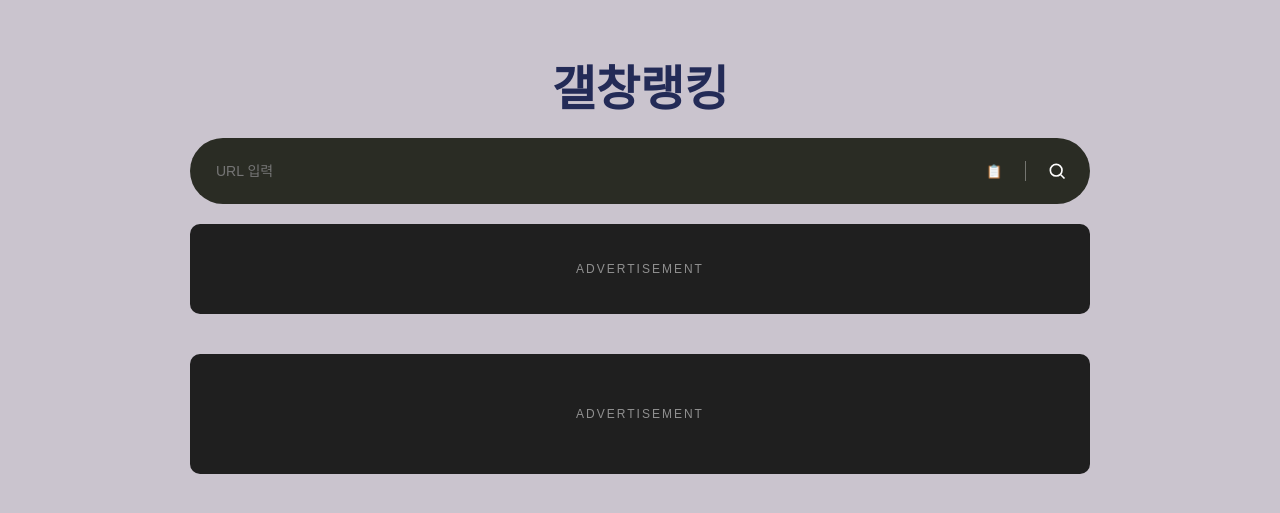
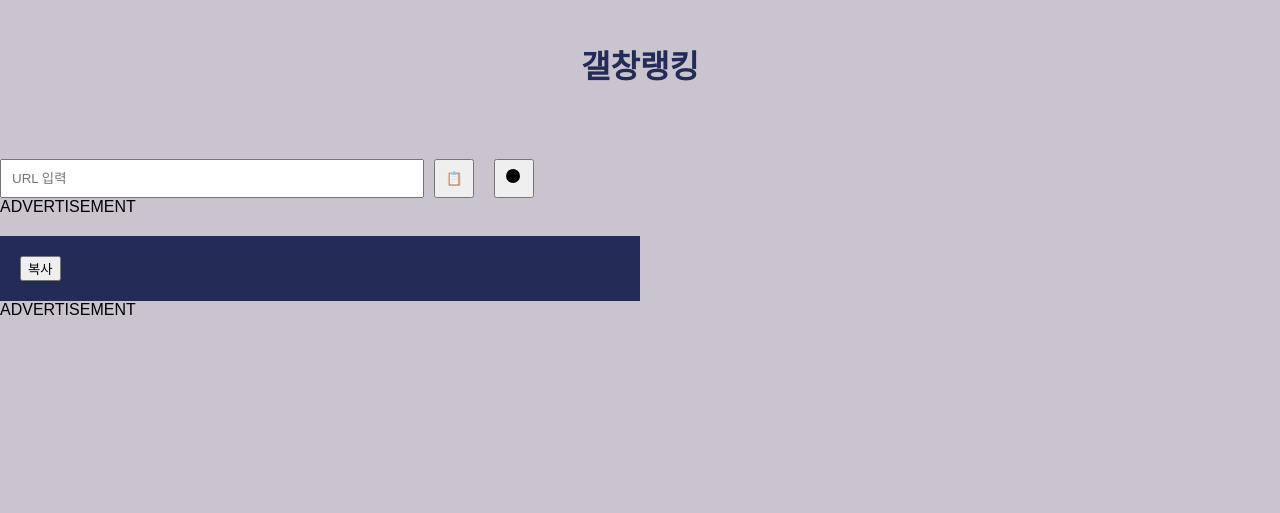
Before and after one commit to Yerim-lab/gallrank, a Flask app: page / in a window 1280 px wide. Shown: the top 513 px of the page. Run offline with Flask 3, Linux system fonts and the light colour scheme; parts of the project's set-up code (start-up, migrations or seed data) failed here and were passed over.

Commit message:
refactor for render stability

```diff
--- a/requirments.txt
+++ b/requirments.txt
@@ -0,0 +1,4 @@
+flask
+requests
+beautifulsoup4
+gunicorn
--- a/script.py
+++ b/script.py
@@ -1,4 +1,6 @@
-import requests
+if __name__ == "__main__":
+
+ts
 from bs4 import BeautifulSoup
 from datetime import datetime, timedelta
 from collections import defaultdict
--- a/static/style.css
+++ b/static/style.css
@@ -1,219 +1,50 @@
-* {
+body {
     margin: 0;
-    padding: 0;
-    box-sizing: border-box;
-    font-family: Arial, sans-serif;
+    background: #CAC4CE;
+    font-family: Arial;
 }
 
-body {
-    background: #CAC4CE;
-}
-
-/* ================= HEADER ================= */
 .header {
     text-align: center;
-    margin-top: 50px;
-}
-
-.header h1 {
-    font-size: 3rem;
+    padding: 20px;
     color: #232B57;
 }
 
-/* ================= SEARCH ================= */
-.search-wrap {
+.container {
     display: flex;
-    justify-content: center;
-    margin-top: 18px;
+    flex-direction: column;
+    align-items: center;
 }
 
 .search-box {
     display: flex;
-    align-items: center;
-
-    width: 90vw;
-    max-width: 900px;
-
-    background: #2A2C24;
-    border-radius: 50px;
-    padding: 12px;
+    gap: 10px;
+    margin-top: 30px;
 }
 
-/* INPUT */
 .search-box input {
-    flex: 1;
-
-    border: none;
-    outline: none;
-    background: none;
-
-    color: white;
-    font-size: 14px;
-
-    padding-left: 14px;
+    width: 400px;
+    padding: 10px;
 }
 
-/* BUTTON */
-.icon-btn {
-    width: 42px;
-    height: 42px;
-
-    border: none;
-    background: transparent;
-    cursor: pointer;
-
-    display: flex;
-    align-items: center;
-    justify-content: center;
-
-    color: white;
+.search-box button {
+    width: 40px;
 }
 
-/* DIVIDER */
-.divider {
-    width: 1px;
-    height: 20px;
-    background: rgba(255,255,255,0.35);
-    margin: 0 10px;
+.board {
+    margin-top: 20px;
+    width: 600px;
+    background: #232B57;
+    color: white;
+    padding: 20px;
 }
 
-/* SEARCH ICON */
-.search-btn .icon {
-    width: 20px;
-    height: 20px;
-    stroke: white;
-    fill: none;
-    stroke-width: 2;
-}
-
-/* LOADING DOTS */
-.search-btn .dots {
-    display: none;
-    gap: 4px;
-}
-
-.search-btn.loading .icon {
+.hidden {
     display: none;
 }
 
-.search-btn.loading .dots {
+.row {
     display: flex;
+    justify-content: space-between;
+    padding: 5px 0;
 }
-
-.dots span {
-    width: 5px;
-    height: 5px;
-    background: white;
-    border-radius: 50%;
-    animation: bounce 1s infinite;
-}
-
-.dots span:nth-child(2) { animation-delay: 0.2s; }
-.dots span:nth-child(3) { animation-delay: 0.4s; }
-
-@keyframes bounce {
-    0%,100% { transform: scale(0); }
-    50% { transform: scale(1); }
-}
-
-/* ================= ADS ================= */
-.ad-slot {
-    width: 90vw;
-    max-width: 900px;
-
-    margin: 20px auto;
-
-    background: #1f1f1f;
-    color: rgba(255,255,255,0.5);
-
-    display: flex;
-    align-items: center;
-    justify-content: center;
-
-    font-size: 12px;
-    letter-spacing: 2px;
-
-    border-radius: 10px;
-}
-
-.top-ad {
-    height: 90px;
-}
-
-.bottom-ad {
-    height: 120px;
-}
-
-/* ================= BOARD ================= */
-.center {
-    display: flex;
-    justify-content: center;
-    margin-top: 10px;
-}
-
-.board {
-    position: relative;
-
-    width: 90vw;
-    max-width: 900px;
-
-    background: #232B57;
-    color: white;
-
-    border-radius: 12px;
-    padding: 20px;
-
-    display: none;
-}
-
-.board.show {
-    display: block;
-}
-
-/* COPY BUTTON */
-.copy-btn {
-    position: absolute;
-    top: 12px;
-    right: 12px;
-
-    padding: 6px 12px;
-    font-size: 12px;
-
-    background: rgba(255,255,255,0.15);
-    color: white;
-
-    border: none;
-    border-radius: 10px;
-
-    cursor: pointer;
-}
-
-/* NOTICE */
-.notice {
-    text-align: center;
-    margin-bottom: 15px;
-}
-
-.gallery-title {
-    font-size: 1.4rem;
-    font-weight: 700;
-    color: #CAC4CE;
-}
-
-.date-range {
-    font-size: 0.9rem;
-    opacity: 0.85;
-}
-
-/* RESULT */
-.row {
-    display: grid;
-    grid-template-columns: 50px 1fr 80px 80px;
-    padding: 6px 0;
-
-    border-bottom: 1px solid rgba(255,255,255,0.1);
-}
-
-.count, .ratio {
-    text-align: right;
-}
```
